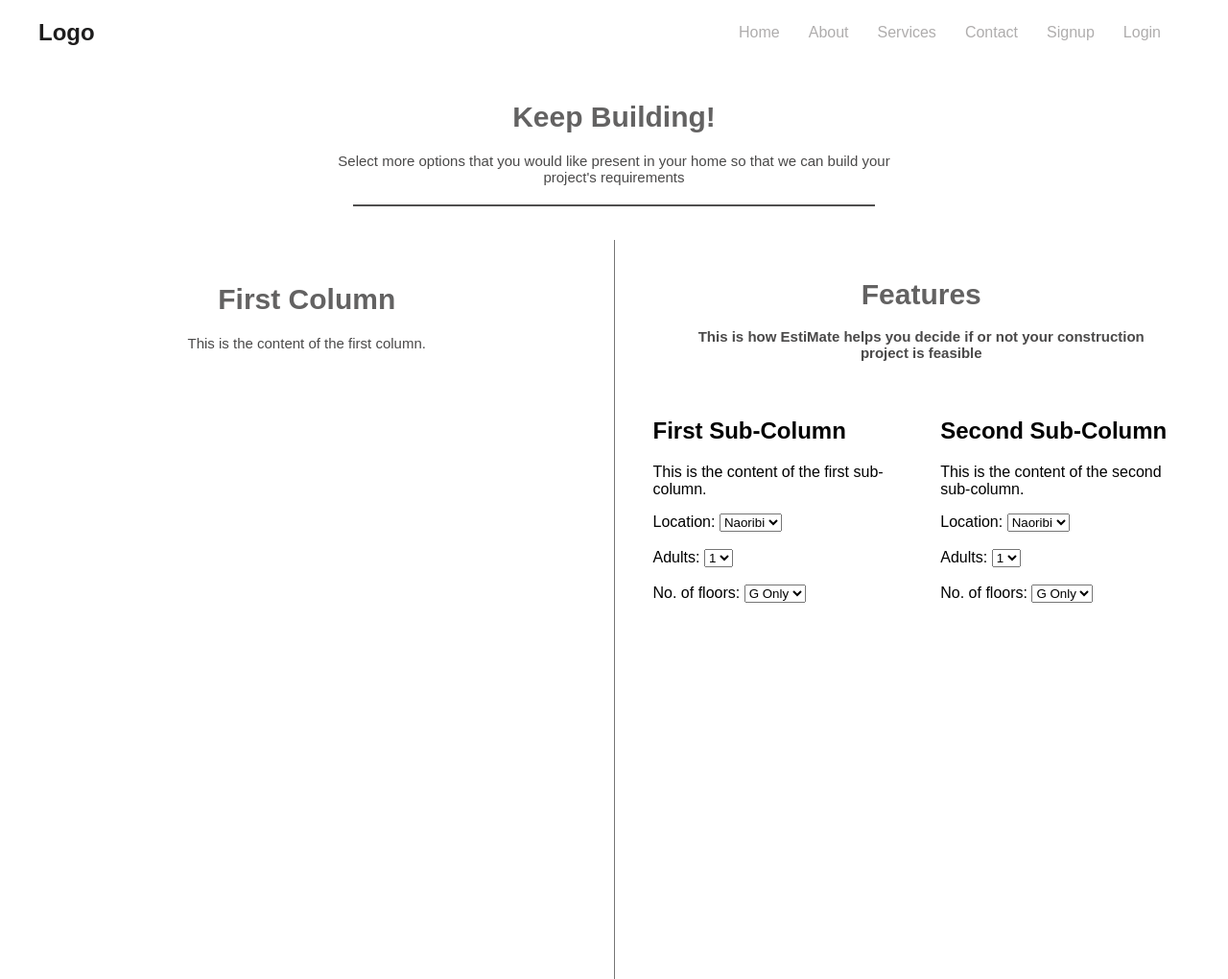
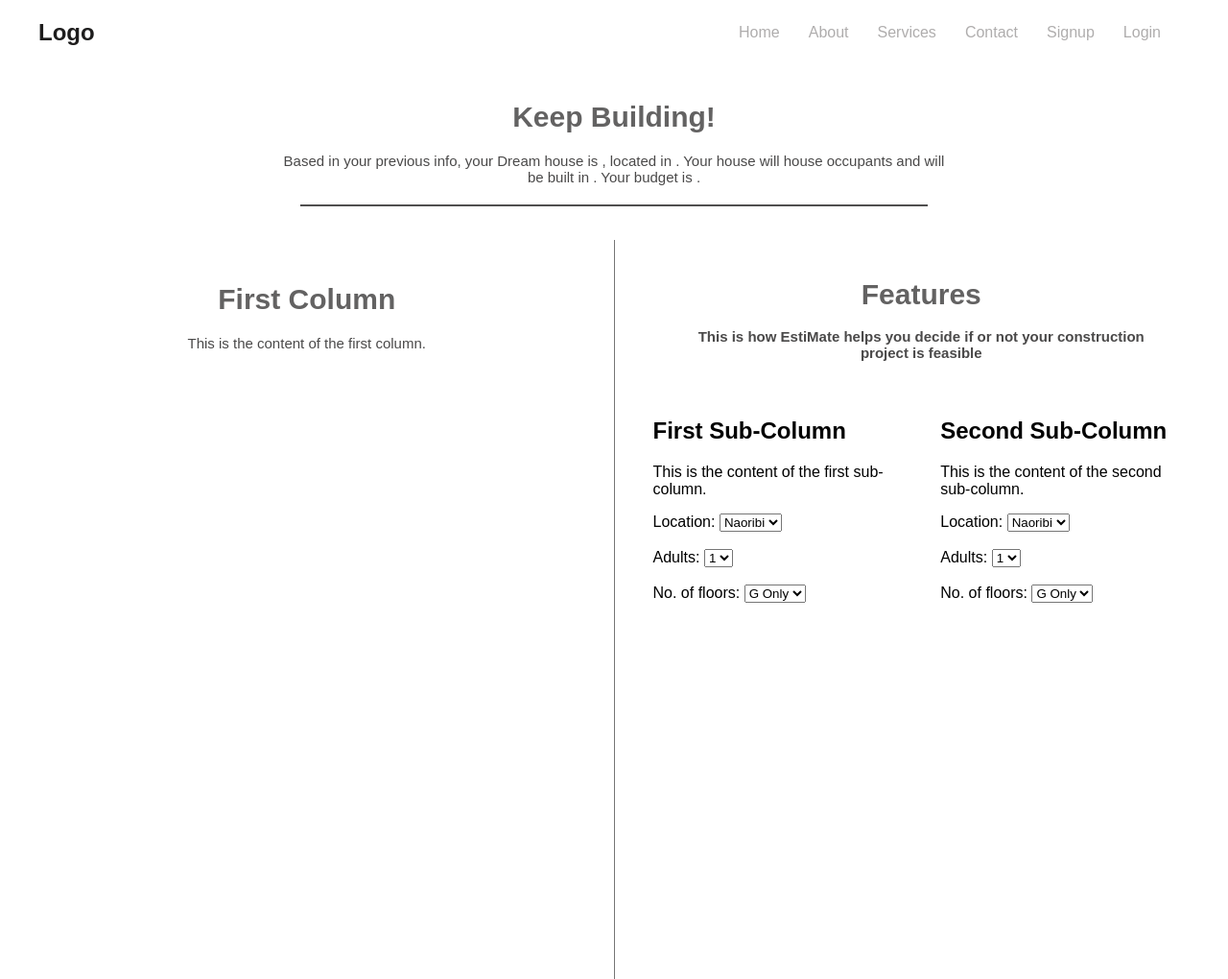
Before and after one commit to MagzShiku/Estimate.App, a plain HTML site: page moreoptions.html in a window 1280 px wide. Shown: the top 1020 px of the page at 96% size. Drawn offline with Linux system fonts and the light colour scheme.

Commit message:
interractive 02

```diff
--- a/moreoptions.html
+++ b/moreoptions.html
@@ -30,7 +30,7 @@
     <div class="click3intro">
         <div class="click3-content">
             <h2>Keep Building!</h2>
-            <p>Select more options that you would like present in your home so that we can build your project's requirements</p>
+            <p>Based in your previous info, your Dream house is <span id="typology"></span>, located in <span id="location"></span>. Your house will house <span id="occupants"></span> occupants and will be built in <span id="year"></span>. Your budget is <span id="budget"></span>.</p>
             <hr>
         </div>
     </div>
```
